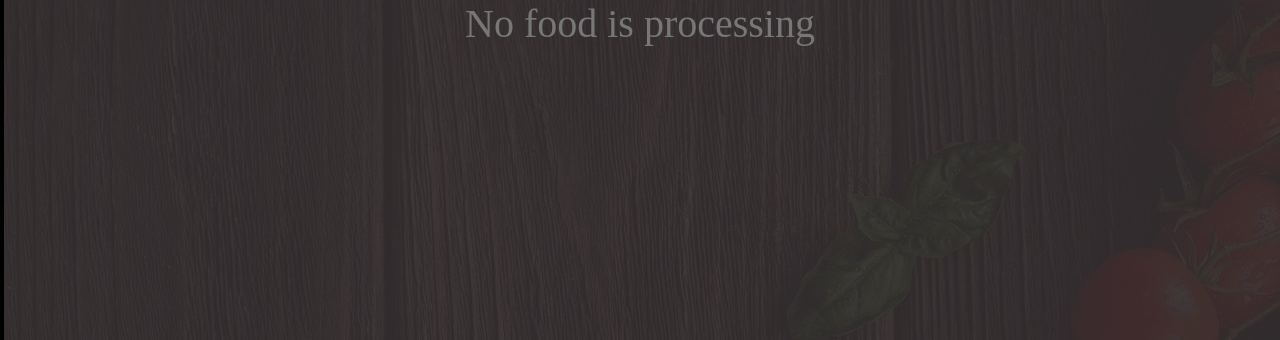
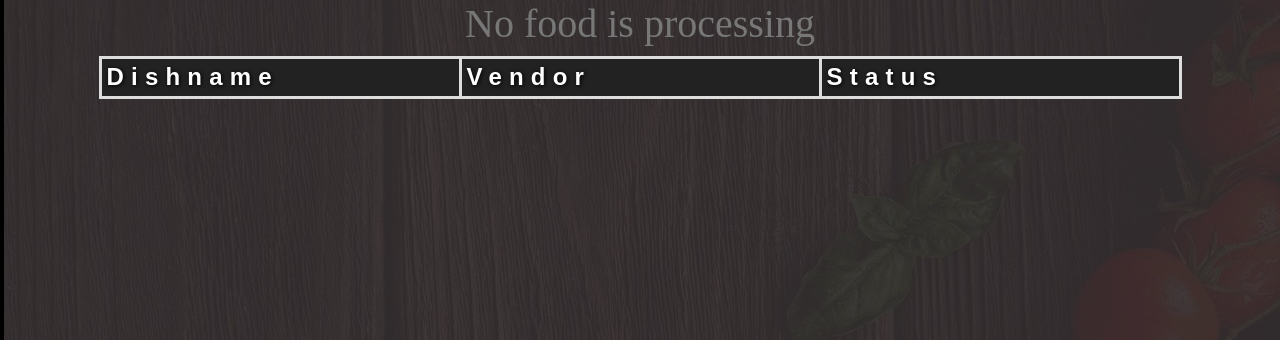
Before and after one commit to pvantruong/Smart_Food_Court_Web, a PHP site: page /orderProcessing.php in a window 1280 px wide. Shown: the part 91-431 px from the top of the page. Run offline with PHP 8.4, Linux system fonts and the light colour scheme; the visitor is signed in with stand-in values (Sample User, id 1); data comes from the database, SQL or seed files in the repository; lists and menus that the app fills with data are empty.

Commit message:
Update: View of report, sort dish for Cook, display of Order.

```diff
--- a/web_ttcnpm/cookSection/cookHome.php
+++ b/web_ttcnpm/cookSection/cookHome.php
@@ -9,7 +9,6 @@ require_once("conection.php");
         <title>Home - BK Food Court</title>
         <meta name="description" content="This is the description">
         <link rel="stylesheet" href="../styles.css" />
-
     </head>
     <body>
         <?php
--- a/web_ttcnpm/cookSection/cookvalid.php
+++ b/web_ttcnpm/cookSection/cookvalid.php
@@ -5,7 +5,7 @@ require("conection.php");
 $username = isset($_POST['uname']) ? $_POST['uname'] : '';
 $password = isset($_POST['psw']) ? $_POST['psw'] : '';
 
-$sql = "SELECT id, username, name, psw FROM cooks";
+$sql = "SELECT id, username, vendor, name, psw FROM cooks";
 $result = mysqli_query($conn, $sql);
 
 if (mysqli_num_rows($result) > 0) {
@@ -15,6 +15,7 @@ if (mysqli_num_rows($result) > 0) {
             session_start();
             $_SESSION['name'] = $row['name'];
             $_SESSION['id'] = $row['id'];
+            $_SESSION['vendorr'] = $row['vendor'];
             exit;
         }
     }
--- a/web_ttcnpm/header.php
+++ b/web_ttcnpm/header.php
@@ -97,7 +97,14 @@ else{
             <div class="navbar-nav">
                 <a href="logout.php" class="nav-item nav-link active">
                     <h5 class="px-5 cart">
-                        <i class="fa fa-sign-out" aria-hidden="true">Logout</i>
+                        <i class="fa fa-sign-out" aria-hidden="true">
+                        <?php
+                        if(isset($_SESSION['id'])){
+                            echo "Logout";
+                        } else echo "Login";
+                        ?>
+                        </i>
+
                     </h5>
                 </a>
             </div>
--- a/web_ttcnpm/home.php
+++ b/web_ttcnpm/home.php
@@ -11,7 +11,6 @@ if(isset($_POST['add']) != 0 && isset($_SESSION['id']) == 0){
     header("Location: index.php");
     exit;
 }
-
 if (isset($_POST['add'])){
     /// print_r($_POST['product_id']);
     if(isset($_SESSION['cart'])){
@@ -43,6 +42,7 @@ if (isset($_POST['add'])){
         // print_r($_SESSION['cart']);
     }
 }
+
 
 ?>
 
--- a/web_ttcnpm/manager/man_component.php
+++ b/web_ttcnpm/manager/man_component.php
@@ -4,8 +4,8 @@ function component($dishname, $price, $time){
     $element = "
     <tr>
             <td>$dishname</td>
+            <td>$time</td>
             <td>$price</td>
-            <td>$time</td>
     </tr>
     ";
     echo $element;
--- a/web_ttcnpm/manager/man_home.php
+++ b/web_ttcnpm/manager/man_home.php
@@ -124,7 +124,7 @@ button:hover {
 
     <div class="clearfix">
       <button type="button" class="cancelbtn">Cancel</button>
-      <button type="submit" class="signupbtn">Sign Up</button>
+      <button type="submit" class="signupbtn" onclick="alert('Đăng ký thành công!')">Sign Up</button>
     </div>
   </div>
 </form>
--- a/web_ttcnpm/orderProcessing.php
+++ b/web_ttcnpm/orderProcessing.php
@@ -12,7 +12,30 @@ if(!isset($cusid)){
 
 $sql = "SELECT * FROM dishqueue WHERE cusid=$cusid;";
 $result = mysqli_query($conn, $sql);
-
+//
+function component($name, $vendor, $process){
+    if($process == 1){
+        $text = "Ready!";
+        $element = "
+        <tr>
+            <td>$name</td>
+            <td>$vendor</td>
+            <td style=\"color:#33CC33;\">$text</td>
+        </tr>
+    ";
+    }
+    else{
+        $text = "Processing..";
+        $element = "
+        <tr>
+            <td>$name</td>
+            <td>$vendor</td>
+            <td style=\"color:#FF0000;\">$text</td>
+        </tr>
+    ";
+    }
+    echo $element;
+}
 ?>
 
 
@@ -28,34 +51,76 @@ $result = mysqli_query($conn, $sql);
     <!-- Bootstrap CDN -->
     <link rel="stylesheet" href="https://stackpath.bootstrapcdn.com/bootstrap/4.3.1/css/bootstrap.min.css" integrity="sha384-ggOyR0iXCbMQv3Xipma34MD+dH/1fQ784/j6cY/iJTQUOhcWr7x9JvoRxT2MZw1T" crossorigin="anonymous">
     <link rel="stylesheet" href="css/styles.css" />
+    <!-- <style>
+        table {
+        font-family: arial, sans-serif;
+        border-collapse: collapse;
+        width: 100%;
+        font-family: Georgia, Garamond, Serif;
+        text-color: blue;
+        font-style: bold;
 
+        }
+
+        td, th {
+        border: 2px solid #dddddd;
+        text-align: left;
+        padding: 8px;
+        text-color: #111111;
+        }
+
+        /* tr:nth-child(even) {
+        background-color: #dddddd;
+        } */
+    </style> -->
+
+<style type="text/css">
+.myTable {
+    background-color:#0000011;
+    border-collapse:collapse;
+    font-family:Georgia, Garamond, Serif;
+    color:black; }
+.myTable th {
+    width:100%;
+    font:bold 18px/1.1em Arial, Helvetica, Sans-Serif;
+    text-shadow: 1px 1px 4px black;
+    letter-spacing:0.3em;
+    background-color:#222222;
+    color:white;
+    }
+.myTable td, .myTable th {
+    padding:5px;
+    border:3px solid #DDDDDD;
+    color: white;
+    width: 15em;
+    font-size: 1.5em;
+    }
+.myTable td {
+    line-height:2.5em;
+    width: 15em;
+    }
+</style>
 </head>
 <body>
     <?php
         require_once("header.php");
     ?>
     <div class="shop-items">
+            <table class="myTable">
+                <tr>
+                    <th>Dishname</th>
+                    <th>Vendor</th>
+                    <th>Status</th>
+                </tr>
+
             <?php
             if (mysqli_num_rows($result) > 0) {
                 // output data of each row
                 while($row = mysqli_fetch_assoc($result)) {
-
-                            $name = $row['dishname'];
-                            $vendor = $row['vendor'];
-                            $process = $row['process'];
-            ?>
-
-
-                        <div class="cart-item cart-column">
-                                    <div class="cart-item-title"><span class="item-sc"><?php echo $name; ?></span></div>
-                                    <span class="cart-item-title item-sc">-<?php echo $vendor ?>-</span>
-                                    <div class="pro-nav">
-			<span class="cart-item-title"><?php if($process == 1) {echo "<h4 style=\"color:#FF0000;\">~~READY~~</h4>";} else{echo '<h4><span class="pro">Processing...</span></h4>';} ?></span>
-                                    </div>
-                        </div>
-
-
-            <?php
+                    $name = $row['dishname'];
+                    $vendor = $row['vendor'];
+                    $process = $row['process'];
+                    component($name, $vendor, $process);
                 }
               }   else {
                   echo "<h1>No food is processing</h1>";
--- a/web_ttcnpm/registeration.php
+++ b/web_ttcnpm/registeration.php
@@ -110,7 +110,7 @@
 
     <div class="clearfix">
       <button type="button" class="cancelbtn">Cancel</button>
-      <button type="submit" class="signupbtn">Sign Up</button>
+      <button type="submit" class="signupbtn" onclick="alert('Đăng ký thành công!')">Sign Up</button>
     </div>
   </div>
 </form>
```
Also changed, not shown: web_ttcnpm/add_cart.php (added, +33 -0 lines), web_ttcnpm/cookSection/cook-displayMenu.php (+6 -4 lines), web_ttcnpm/manager/man_report.php (+18 -37 lines).
